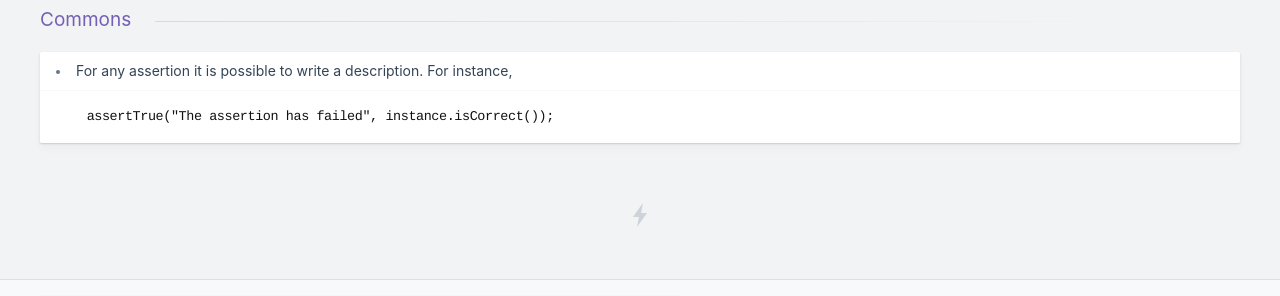
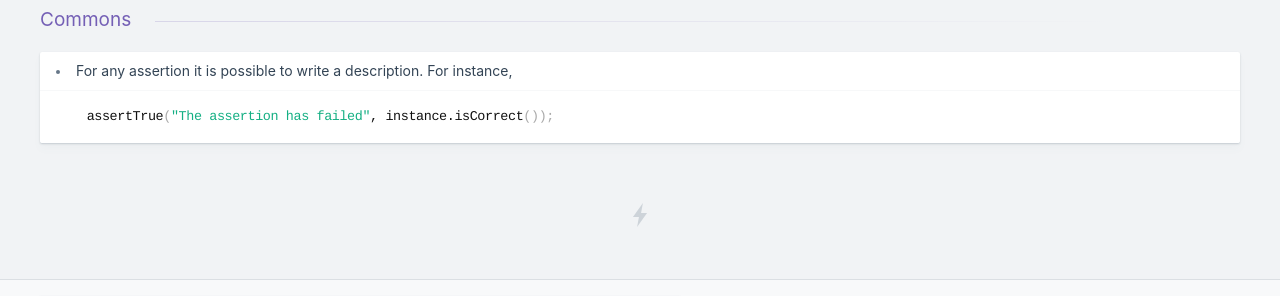
Before and after one commit to kasramp/cheat-sheet-factory, a Jekyll site: the page built from java/junit4.md, in a window 1280 px wide. Shown: the part 194-490 px from the top of the page. Built offline with Jekyll 4.4.1, drawn with Linux system fonts in a browser that asks for light colours.

Commit message:
Change syntax

````diff
--- a/java/junit4.md
+++ b/java/junit4.md
@@ -18,6 +18,6 @@ Shortcuts
 
 + For any assertion it is possible to write a description. For instance,
 
-```java
+```bash
     assertTrue("The assertion has failed", instance.isCorrect());
 ```
````
